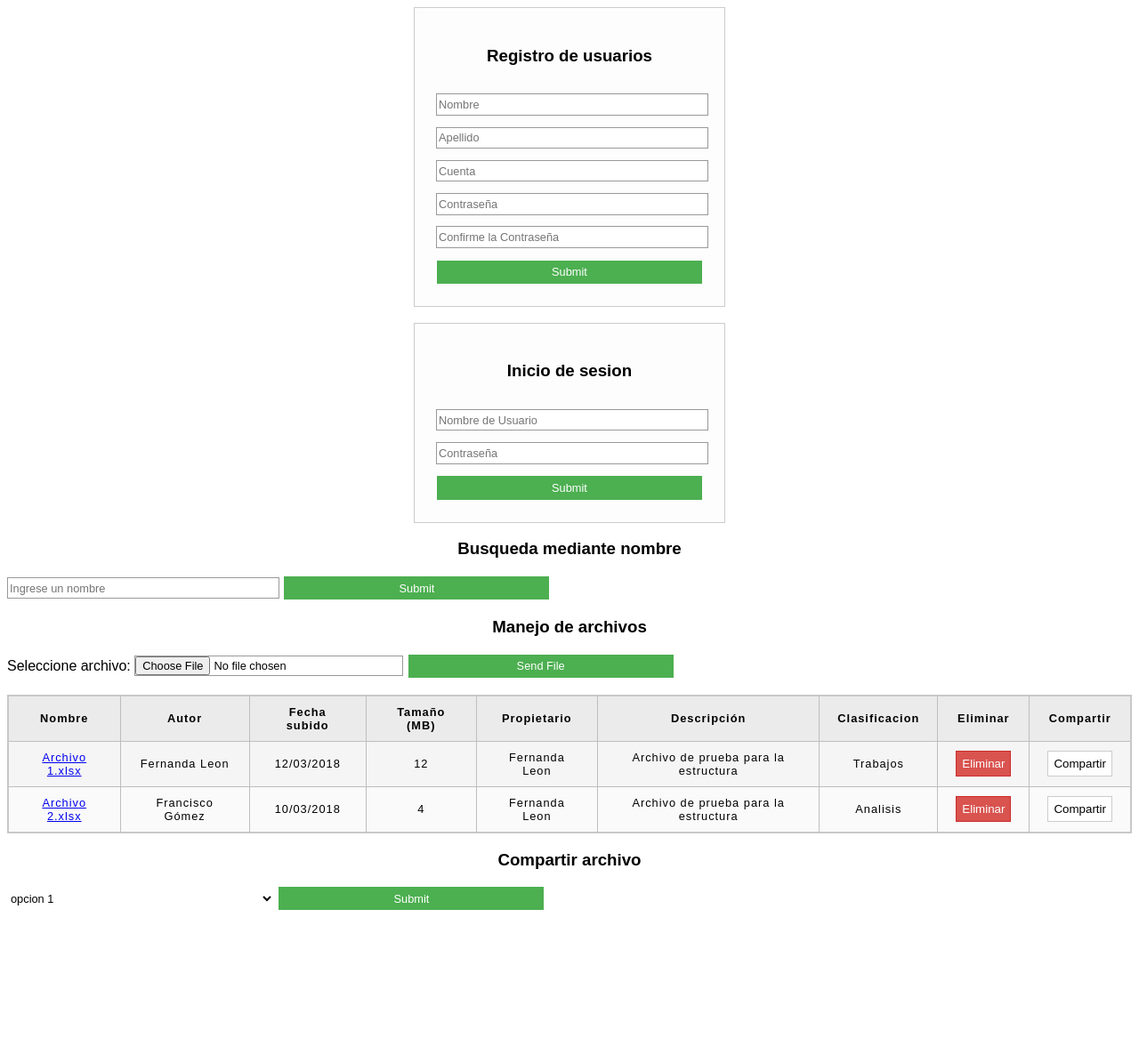
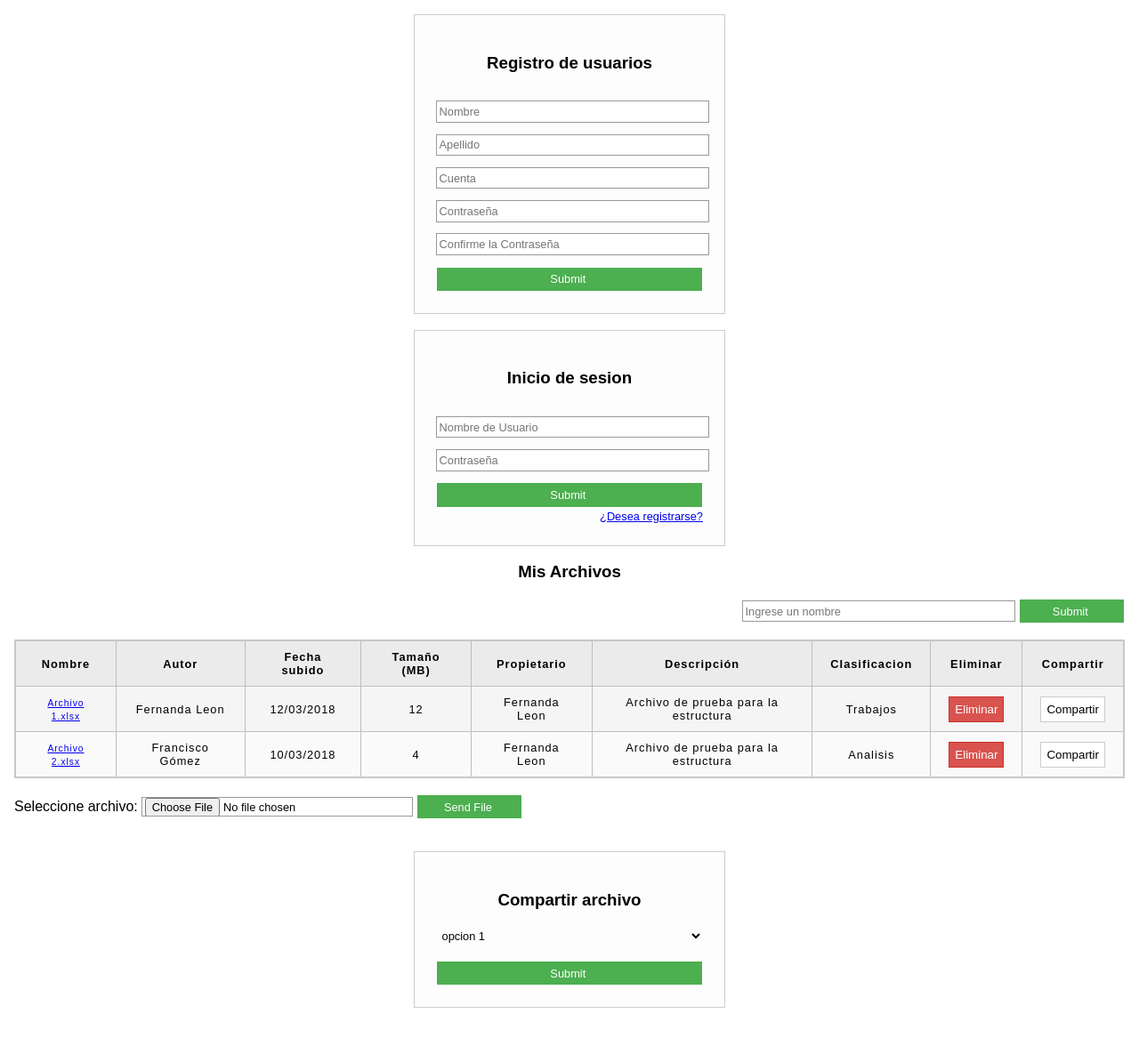
Before and after one commit to dogix3/ProyectoPrograWeb, a PHP site: page / in a window 1280 px wide. Shown: the whole page at 89% size. Before the commit the page ends 1023 px from the top, so only its background shows below. Run offline with PHP 8.4, Linux system fonts and the light colour scheme.

Commit message:
Manejo de Archivos Organizado

```diff
--- a/index.html
+++ b/index.html
@@ -24,21 +24,17 @@
 				<input type="text" name="txtUsername" placeholder="Nombre de Usuario">
 				<input type="password" name="txtPassword" placeholder="Contraseña">
 				<input class="btn" type="submit" name="btnLogin">
-			</form>
-		</div>
-		<div id="busqueda">
-			<h3>Busqueda mediante nombre</h3>
-			<form action="" method="post" id="form_search">
-				<input type="text" name="txtSearch" placeholder="Ingrese un nombre">
-				<input class="btn" type="submit" name="btnSearch">
+				<a class="lbl_register" href="#register">¿Desea registrarse?</a>
 			</form>
 		</div>
 		<div id="manejo_archivos">
-			<h3>Manejo de archivos</h3>
-			<form enctype="multipart/form-data" method="post" action="" id="form_file">
-			 	<span>Seleccione archivo: </span><input name="btnSelectFile" type="file" />
-			 	<input class="btn" type="submit" value="Send File" name="btnUploadFile" />
-			</form><br>
+			<h3>Mis Archivos</h3>
+			<div id="busqueda">
+				<form action="" method="post" id="form_search">
+					<input type="text" name="txtSearch" placeholder="Ingrese un nombre">
+					<input class="btn btn_buscar" type="submit" name="btnSearch">
+				</form>
+			</div><br>
 			<form action="" method="post">
 				<table id="files_details">
 					<thead>
@@ -79,20 +75,25 @@
 						</tr>
 					</tbody>
 				</table>
+			</form><br>
+			<form enctype="multipart/form-data" method="post" action="" id="form_file">
+			 	<span>Seleccione archivo: </span><input name="btnSelectFile" type="file" />
+			 	<input class="btn btn_buscar" type="submit" value="Send File" name="btnUploadFile" />
 			</form>
-		</div>
+		</div><br>
 		<div id="ayuda">
 
-		</div>
+		</div><br>
 		<div id="compartir">
 			<h3>Compartir archivo</h3>
 			<form action="" method="post" id="form_share">
 				<select name="" id="">
 					<option value="1">opcion 1</option>
 				</select>
+				<br><br>
 				<input class="btn" type="submit" name="btnShare">
 			</form>
-		</div>
+		</div><br>
 	</main>
 </body>
 </html>
--- a/style.css
+++ b/style.css
@@ -1,6 +1,7 @@
 html{
 	font-family: sans-serif;
     font-size: 1em;
+    padding: 0.5em;
 }
 h3{
 	text-align: center;
@@ -53,9 +54,14 @@ input, textarea, select{
     /* Para armonizar el look&feel del borde en los campos de texto */
     border: 1px solid #999;
     height: 1.6em;
+    padding-left: 0.2em;
 }
 
-#register, #login{
+.btn_buscar{
+    width: 119px;
+}
+
+#register, #login, #compartir{
 	/* Sólo para centrar el formulario a la página */
     margin: 0 auto;
     width: 300px;
@@ -105,3 +111,15 @@ select {
  background: transparent;
  border: none;
 }
+
+#form_login, #busqueda{
+    text-align: right;
+}
+
+.txt_search #lbl_search{
+    text-align: left;
+}
+
+a{
+    font-size: 0.8em;
+}
```
